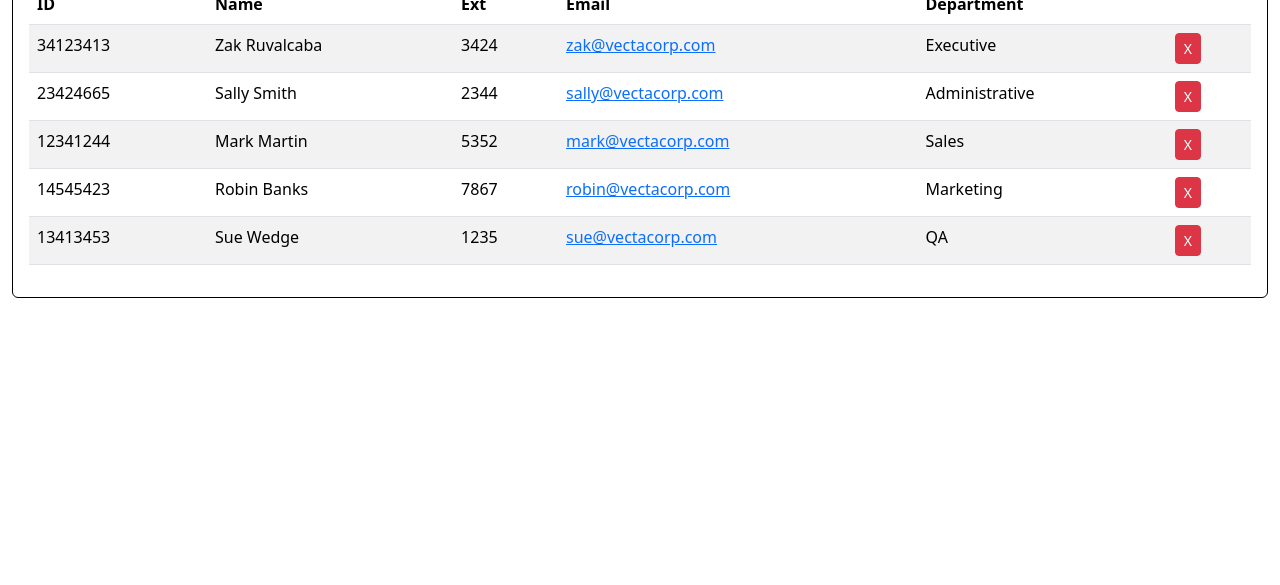
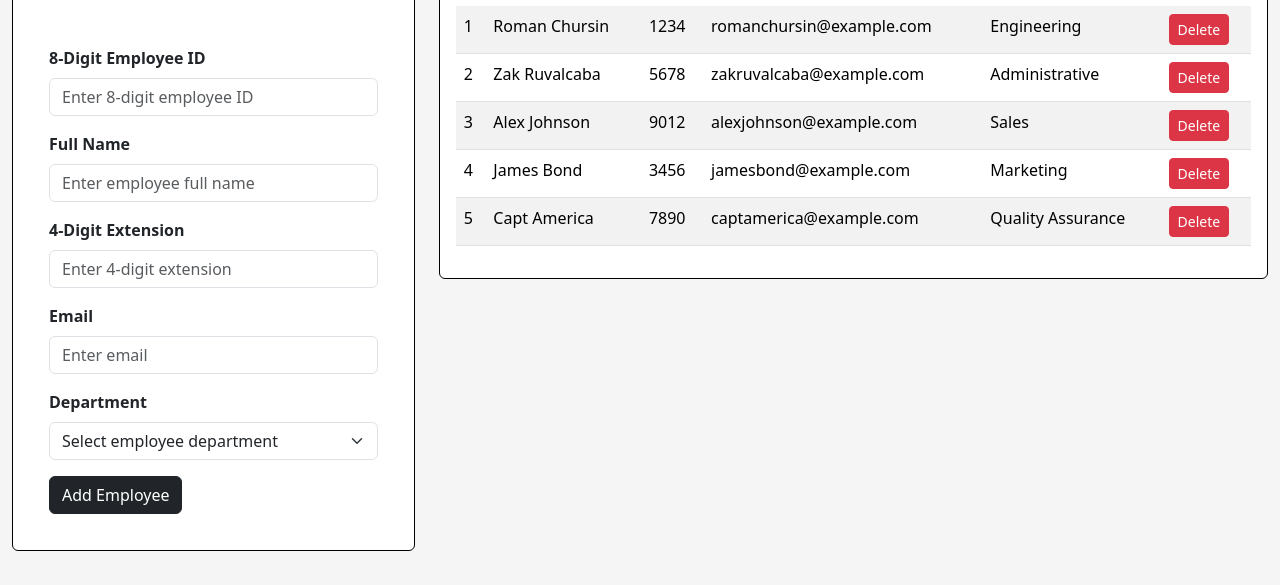
Before and after one commit to RChursin/Assignment09, a plain HTML site: page index.html in a window 1280 px wide. Shown: the part 215-800 px from the top of the page. Drawn offline with nearby package versions, Linux system fonts and the light colour scheme.

Commit message:
Fud Days to build the APP

```diff
--- /dev/null
+++ b/data/employees.json
@@ -0,0 +1,37 @@
+[
+    {
+      "id": "1",
+      "name": "Roman Chursin",
+      "ext": "1234",
+      "email": "romanchursin@example.com",
+      "department": "Engineering"
+    },
+    {
+      "id": "2",
+      "name": "Zak Ruvalcaba",
+      "ext": "5678",
+      "email": "zakruvalcaba@example.com",
+      "department": "Administrative"
+    },
+    {
+      "id": "3",
+      "name": "Alex Johnson",
+      "ext": "9012",
+      "email": "alexjohnson@example.com",
+      "department": "Sales"
+    },
+    {
+      "id": "4",
+      "name": "James Bond",
+      "ext": "3456",
+      "email": "jamesbond@example.com",
+      "department": "Marketing"
+    },
+    {
+      "id": "5",
+      "name": "Capt America",
+      "ext": "7890",
+      "email": "captamerica@example.com",
+      "department": "Quality Assurance"
+    }
+  ]
--- a/index.html
+++ b/index.html
@@ -2,14 +2,20 @@
 <html lang="en">
 <head>
    <meta charset="UTF-8">
+   <meta http-equiv="X-UA-Compatible" content="IE=edge">
    <meta name="viewport" content="width=device-width, initial-scale=1.0">
-    <title>M9 Assignment: The Asynchronous Employee Management Application</title>
-    <link href="https://cdn.jsdelivr.net/npm/bootstrap@5.3.0-alpha3/dist/css/bootstrap.min.css" rel="stylesheet" integrity="sha384-KK94CHFLLe+nY2dmCWGMq91rCGa5gtU4mk92HdvYe+M/SXH301p5ILy+dN9+nJOZ" crossorigin="anonymous">
+   <title>M9 Assignment: The Employee Management Application</title>
+   <link href="https://cdn.jsdelivr.net/npm/bootstrap@5.3.0-alpha1/dist/css/bootstrap.min.css" rel="stylesheet" integrity="sha384-GLhlTQ8iRABdZLl6O3oVMWSktQOp6b7In1Zl3/Jr59b6EGGoI1aFkw7cmDA6j6gD" crossorigin="anonymous">
    <style>
-        .card           {border: 1px solid black;}
-        output          {font-size: 0.6em;}
+       .card {border: 1px solid black;}
+       output {font-size: 0.8em;}
+       body {background-color: #f5f5f5;}
+       h1 {margin-bottom: 30px;}
+       label {font-weight: bold;}
+       input, select {margin-bottom: 10px;}
+       form {width: 100%; padding: 20px; margin-top: 20px;}
    </style>
-    <script src="js/script.js" type="module" defer></script>
+   <script type="module" src="js/script.js"></script>
 </head>
 <body>
    <header id="main-header" class="bg-dark text-white p-4 mb-3">
@@ -17,14 +23,48 @@
            <h1 class="header-title">The Employee Management Application</h1>
        </div>
    </header>
-
    <div class="container-fluid">
        <div class="row">
-            <div class="col-md-12">
+           <div class="col-lg-4 col-md-12 mb-4">
                <div id="main" class="card card-body">
-                    <h2 class="title mb-4">Employees <output id="empCount"></output></h2>
+                   <h2 class="title mb-4">Add Employee</h2>
+                   <form id="empForm">
+                       <div class="mb-3">
+                           <label for="id" class="form-label">8-Digit Employee ID</label>
+                           <input type="text" placeholder="Enter 8-digit employee ID" class="form-control" id="id" required maxlength="8">
+                       </div>
+                       <div class="mb-3">
+                           <label for="name" class="form-label">Full Name</label>
+                           <input type="text" placeholder="Enter employee full name" class="form-control" id="name" required>
+                       </div>
+                       <div class="mb-3">
+                           <label for="ext" class="form-label">4-Digit Extension</label>
+                           <input type="text" placeholder="Enter 4-digit extension" class="form-control" id="ext" required maxlength="4">
+                       </div>
+                       <div class="mb-3">
+                           <label for="email" class="form-label">Email</label>
+                           <input type="email" placeholder="Enter email" class="form-control" id="email" required>
+                       </div>
+                       <div class="mb-3">
+                           <label for="department" class="form-label">Department</label>
+                           <select class="form-select" id="department" required>
+                               <option value="">Select employee department</option>
+                               <option value="Administrative">Administrative</option>
+                               <option value="Engineering">Engineering</option>
+                               <option value="Executive">Executive</option>
+                               <option value="Marketing">Marketing</option>
+                               <option value="Quality Assurance">Quality Assurance</option>
+                               <option value="Sales">Sales</option>
+                           </select>
+                       </div>
+                       <button type="submit" class="btn btn-dark">Add Employee</button>
+                   </form>
+               </div>
+           </div>
+           <div class="col-lg-8 col-md-12">
+               <div id="main" class="card card-body">
+                   <h2 class="title mb-4">Employees <small><output id="empCount"></output></small></h2>
                    <table id="employees" class="table table-striped">
-                        <thead>
                        <tr>
                            <th>ID</th>
                            <th>Name</th>
@@ -33,8 +73,6 @@
                            <th>Department</th>
                            <th>&nbsp;</th>
                        </tr>
-                        <thead>
-                        <tbody></tbody>
                    </table>
                </div>
            </div>
--- a/js/modules/init.js
+++ b/js/modules/init.js
@@ -1,9 +1,14 @@
+/** This module is responsible for loading the employee data from the JSON file. */
+
 async function loadEmployees() {
     try {
+        // Fetch the employee data from the JSON file
         const response = await fetch('../../data/employees.json');
         const employees = await response.json();
         return employees;
+        // Return the employee data as an array
     } catch (error) {
+        // If an error occurs, log it to the console and return an empty array
         console.error('Error loading employee data:', error);
         return [];
     }
--- a/js/script.js
+++ b/js/script.js
@@ -1,55 +1,81 @@
-// CREATE AN ARRAY OF EMPLOYEES
-let arrEmployees = [
-    [34123413, "Zak Ruvalcaba", 3424, "zak@vectacorp.com", "Executive"],
-    [23424665, "Sally Smith", 2344, "sally@vectacorp.com", "Administrative"],
-    [12341244, "Mark Martin", 5352, "mark@vectacorp.com", "Sales"],
-    [14545423, "Robin Banks", 7867, "robin@vectacorp.com", "Marketing"],
-    [13413453, "Sue Wedge", 1235, "sue@vectacorp.com", "QA"]
-]
+import { loadEmployees } from './modules/init.js';
 
 // GET DOM ELEMENTS
-let empTable    = document.querySelector('#employees')
-let empCount    = document.querySelector('#empCount')
+const form = document.getElementById('empForm');
+const empTable = document.getElementById('employees');
+const empCount = document.getElementById('empCount');
 
 // BUILD THE EMPLOYEES TABLE WHEN THE PAGE LOADS
-buildGrid(arrEmployees)
+buildGrid();
+
+// ADD EMPLOYEE
+form.addEventListener('submit', (e) => {
+  // PREVENT FORM SUBMISSION
+  e.preventDefault();
+  // GET THE VALUES FROM THE TEXT BOXES
+  const id = document.getElementById('id').value;
+  const name = document.getElementById('name').value;
+  const ext = document.getElementById('ext').value;
+  const email = document.getElementById('email').value;
+  const department = document.getElementById('department').value;
+  // ADD THE NEW EMPLOYEE TO A NEW ARRAY OBJECT
+  const newEmployee = { id, name, ext, email, department };
+  // TODO: Send a request to the server to add the new employee
+  // For now, just rebuild the grid with the existing employees
+  buildGrid();
+  // RESET THE FORM
+  form.reset();
+  // SET FOCUS BACK TO THE ID TEXT BOX
+  document.getElementById('id').focus();
+});
 
 // DELETE EMPLOYEE
-empTable.addEventListener('click', (e) => {
+empTable.addEventListener('click', async (e) => {
     if (e.target.classList.contains('delete')) {
-        // CONFIRM THE DELETE
-        if (confirm('Are you sure you want to delete this employee?')) {
-            // GET THE SELECTED ROWINDEX FOR THE TR (PARENTNODE.PARENTNODE)
-            let rowIndex = e.target.parentNode.parentNode.rowIndex
-            // REMOVE EMPLOYEE FROM ARRAY
-            empTable.deleteRow(rowIndex)
+      // CONFIRM THE DELETE
+      if (confirm('Are you sure you want to delete this employee?')) {
+        // GET THE SELECTED ROWINDEX FOR THE TR (PARENTNODE.PARENTNODE)
+        const rowIndex = e.target.parentNode.parentNode.rowIndex;
+
+        try {
+          // REMOVE EMPLOYEE ROW FROM TABLE
+          empTable.deleteRow(rowIndex);
+          // UPDATE EMPLOYEE COUNT
+          empCount.textContent = empTable.rows.length - 1;
+        } catch (error) {
+          console.error('Error deleting employee:', error);
         }
+      }
     }
-})
+  });
 
 // BUILD THE EMPLOYEES GRID
-function buildGrid(arrEmployees) {
-    // REMOVE THE EXISTING SET OF ROWS BY REMOVING THE ENTIRE TBODY SECTION
-    empTable.lastElementChild.remove()
-    // REBUILD THE TBODY FROM SCRATCH
-    let tbody = document.createElement('tbody')
-    // LOOP THROUGH THE ARRAY OF EMPLOYEES
-    // REBUILDING THE ROW STRUCTURE
-    for (let employee of arrEmployees) {
-        tbody.innerHTML +=
-        `
-        <tr>
-            <td>${employee[0]}</td>
-            <td>${employee[1]}</td>
-            <td>${employee[2]}</td>
-            <td><a href="mailto:${employee[3]}">${employee[3]}</a></td>
-            <td>${employee[4]}</td>
-            <td><button class="btn btn-sm btn-danger delete">X</button></td>
-        </tr>
-        `
+async function buildGrid() {
+  try {
+    const employees = await loadEmployees();
+    // Remove the existing set of rows by removing the entire tbody section
+    empTable.querySelector('tbody').remove();
+    // Rebuild the tbody from scratch
+    const tbody = document.createElement('tbody');
+    // Loop through the array of employees
+    for (let employee of employees) {
+      // Rebuilding the row structure
+      const row = document.createElement('tr');
+      row.innerHTML = `
+        <td>${employee.id}</td>
+        <td>${employee.name}</td>
+        <td>${employee.ext}</td>
+        <td>${employee.email}</td>
+        <td>${employee.department}</td>
+        <td><button class="btn btn-danger btn-sm delete">Delete</button></td>
+      `;
+      tbody.appendChild(row);
     }
-    // BIND THE TBODY TO THE EMPLOYEE TABLE
-    empTable.appendChild(tbody)
-    // UPDATE EMPLOYEE COUNT
-    empCount.value = `(${arrEmployees.length})`
+    // Bind the tbody to the employee table
+    empTable.appendChild(tbody);
+    // Update employee count
+    empCount.textContent = employees.length;
+  } catch (error) {
+    console.error('Error building grid:', error);
+  }
 }
```
Also changed, not shown: js/data/employees.json (deleted). Lines whose indentation alone changed are shown as unchanged.
